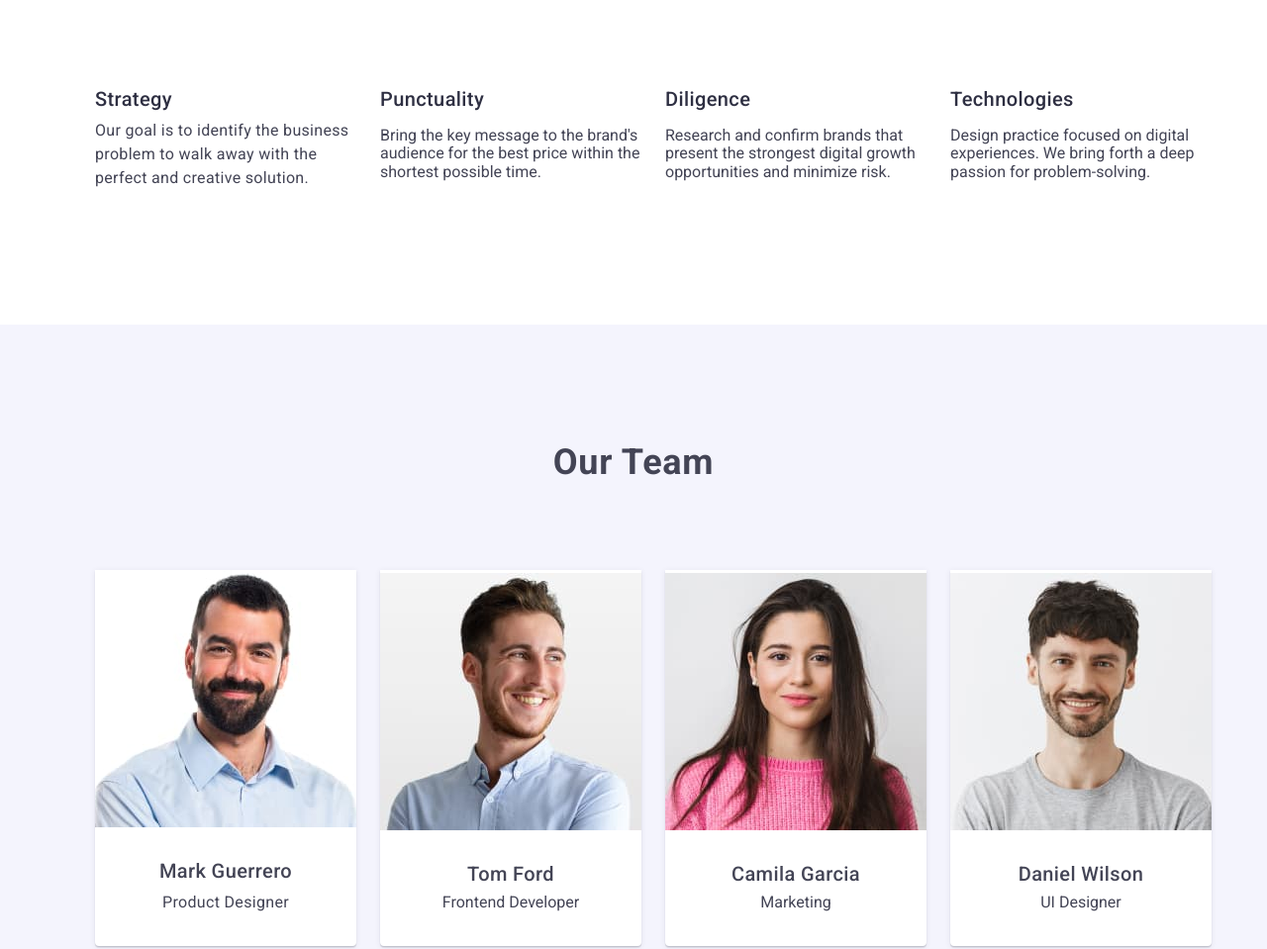
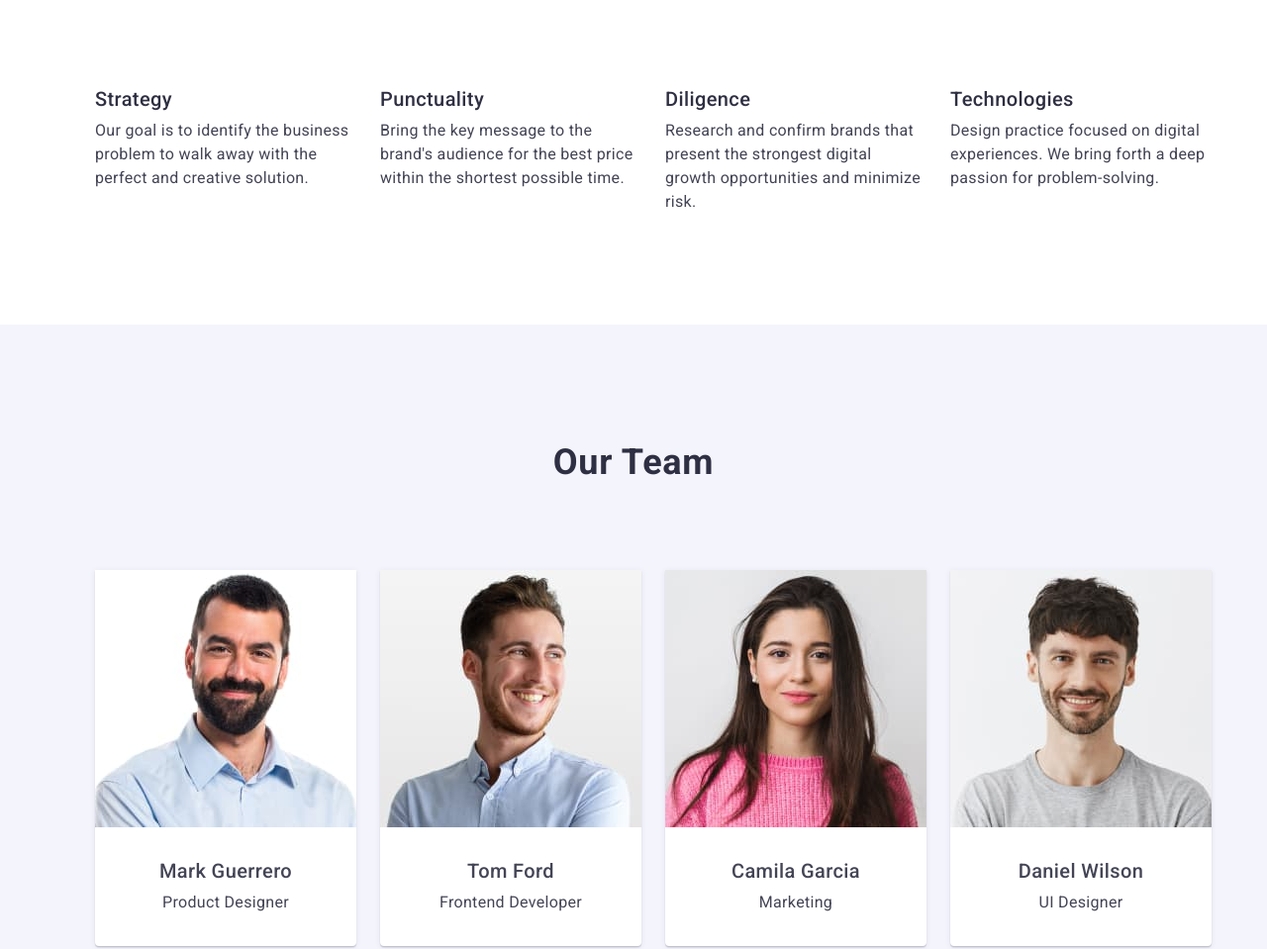
Before and after one commit to klimbass/goit-markup-hw-02, a plain HTML site: page index.html in a window 1280 px wide. Shown: the part 720-1679 px from the top of the page at 99% size. Drawn offline with nearby package versions, Linux system fonts and the light colour scheme.

Commit message:
fix-erorr-crew-and-benefits

```diff
--- a/css/styles.css
+++ b/css/styles.css
@@ -77,13 +77,16 @@ address {
 
 .top-nav-item:hover,
 .top-nav-item:focus {
-  color: rgba(64, 75, 191, 1);
+  color: #404bbf;
   text-decoration: underline;
+}
+.addresat .addresat-mail {
+  color: #434455;
 }
 
 .addresat .addresat-mail:hover,
 .addresat .addresat-mail:focus {
-  color: rgba(64, 75, 191, 1);
+  color: #404bbf;
 }
 
 /*------ HERO SECTION ------*/
@@ -185,6 +188,7 @@ address {
   letter-spacing: 0.72px;
   text-transform: capitalize;
   margin: 0 0 72px 0;
+  color: #2e2f42;
 }
 
 .crew-list {
--- a/index.html
+++ b/index.html
@@ -29,7 +29,7 @@
         <!-- navigation -->
 
             <ul>
-                <li><a class="top-nav-item" hhref="./index.html">Studio</a></li>
+                <li><a class="top-nav-item" href="./index.html">Studio</a></li>
                 <li><a class="top-nav-item" href="">Portfolio</a></li>
                 <li><a class="top-nav-item" href="">Contacts</a></li>
             </ul>
@@ -68,22 +68,22 @@
 
                 </li>
                 <li>
-                    <h3>Punctuality</h3>
-                    <p>
+                    <h3 class="benefits-li-title">Punctuality</h3>
+                    <p class="li-text">
                         Bring the key message to the brand's audience for the best price within the shortest possible time.
                     </p>
 
                 </li>
                 <li>
-                    <h3>Diligence</h3>
-                    <p>
+                    <h3 class="benefits-li-title">Diligence</h3>
+                    <p class="li-text">
                         Research and confirm brands that present the strongest digital growth opportunities and minimize risk.
                     </p>
 
                 </li>
                 <li>
-                    <h3>Technologies</h3>
-                    <p>
+                    <h3 class="benefits-li-title">Technologies</h3>
+                    <p class="li-text">
                         Design practice focused on digital experiences. We bring forth a deep passion for problem-solving.
                     </p>
 
@@ -107,7 +107,7 @@
                     <p class="li-text">Product Designer</p>
 
                 </li>
-                <li>
+                <li class="crew-list-li">
 
                     <img class="crew-list-foto" src="./images/foto2.jpg"
                     alt="the Tom Ford`s photo"
@@ -115,10 +115,10 @@
                     height="260">
 
                     <h3 class="crew-list-title" >Tom Ford</h3>
-                    <p>Frontend Developer</p>
+                    <p class="li-text">Frontend Developer</p>
 
                 </li>
-                <li>
+                <li class="crew-list-li">
 
                     <img class="crew-list-foto" src="./images/foto3.jpg"
                     alt="the Camila Garcia`s photo"
@@ -126,10 +126,10 @@
                     height="260">
 
                     <h3 class="crew-list-title" >Camila Garcia</h3>
-                    <p>Marketing</p>
+                    <p class="li-text">Marketing</p>
 
                 </li>
-                <li>
+                <li class="crew-list-li">
 
                     <img class="crew-list-foto" src="./images/foto4.jpg"
                     alt="the Daniel Wilson`s photo"
@@ -137,7 +137,7 @@
                     height="260">
 
                     <h3 class="crew-list-title" >Daniel Wilson</h3>
-                    <p>UI Designer</p>
+                    <p class="li-text">UI Designer</p>
 
                 </li>
             </ul>
```
